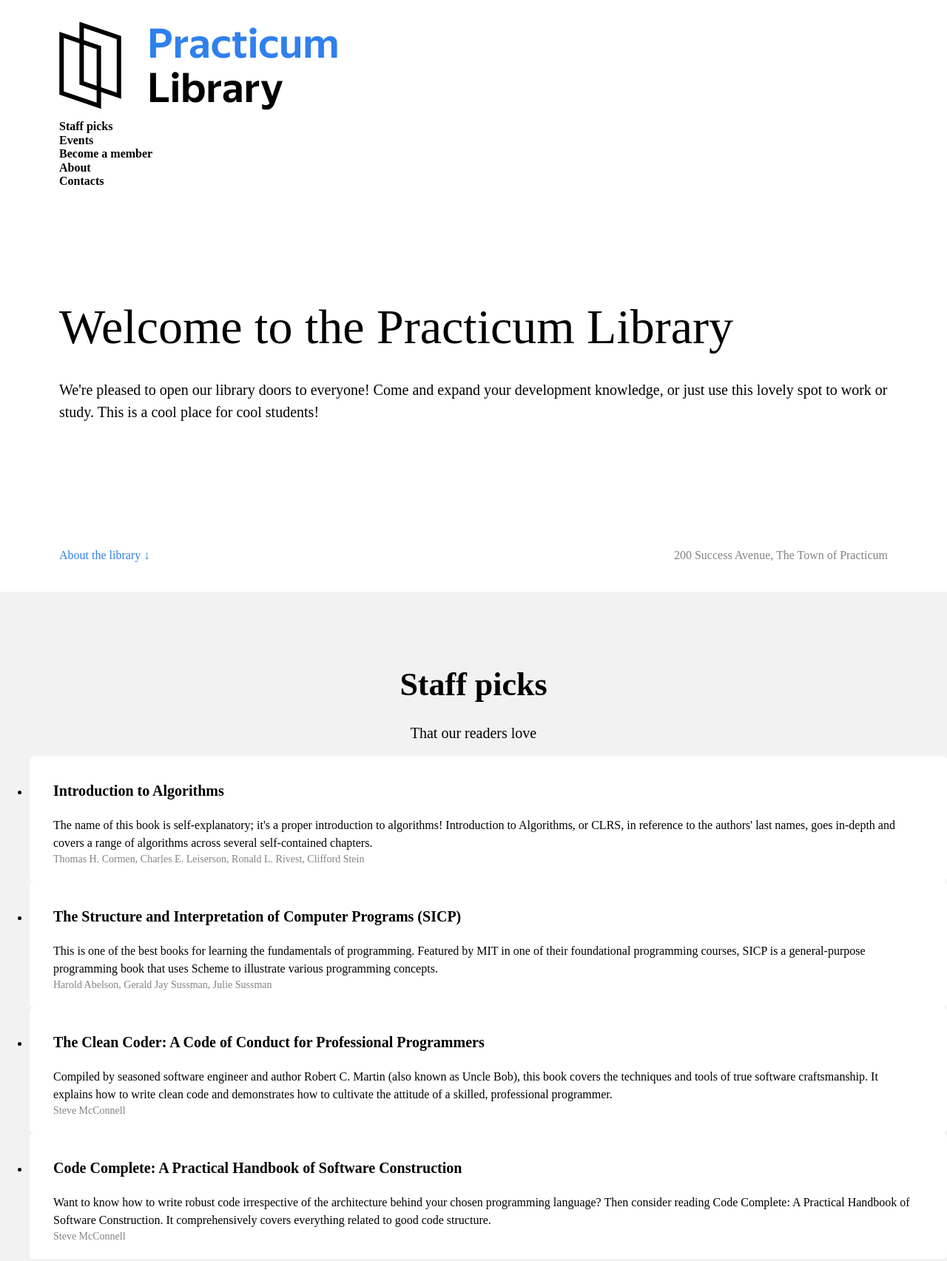
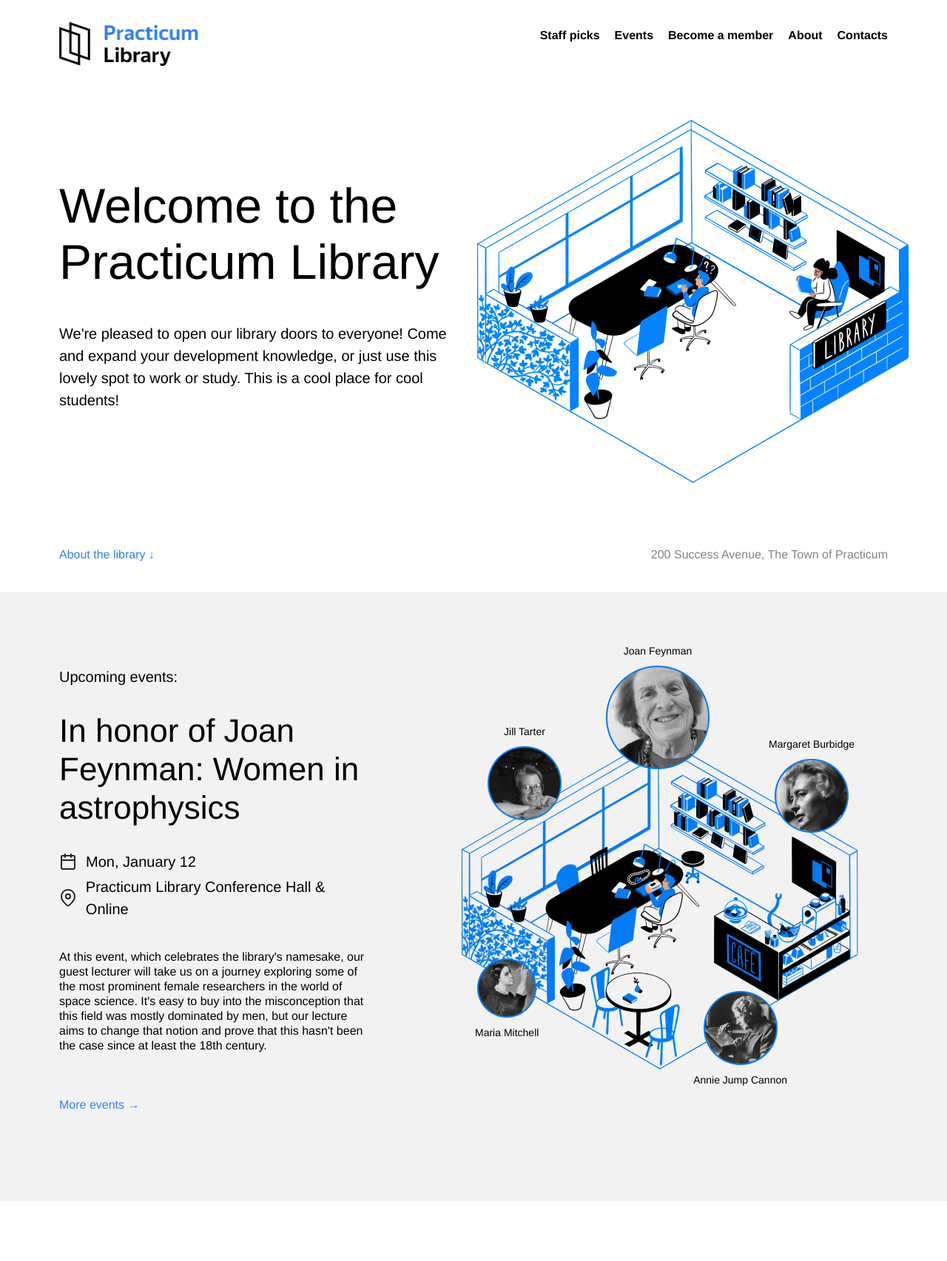
Before and after one commit to TimFaulkner/se_project_library, a plain HTML site: page index.html in a window 1280 px wide. Shown: the top 1705 px of the page at 74% size. After the commit the page ends 1624 px from the top, so only its background shows below. Drawn offline with Linux system fonts and the light colour scheme.

Commit message:
Stage 3 Git Push

```diff
--- a/index.html
+++ b/index.html
@@ -4,14 +4,16 @@
     <meta charset="UTF-8" />
     <meta name="viewport" content="width=device-width, initial-scale=1.0" />
     <title>Practicum Library</title>
+    <link rel="shortcut icon" href="favicon.ico" />
     <link rel="stylesheet" href="./styles/normalize.css" />
     <link rel="stylesheet" href="./styles/style.css" />
   </head>
 
   <body>
     <!-- Wrap the entire page content in a new div with the page class. Remember to add the closing tag -->
-    <div class="header">
-      <div class="nav">
+    <div class="page">
+      <header class="header">
+        <nav class="nav">
           <img
             src="./images/logo.png"
             alt="Practicum Library Logo"
@@ -35,25 +37,120 @@
               <a class="nav__link">Contacts</a>
             </li>
           </ul>
-      </div>
+        </nav>
         <h1 class="header__title">Welcome to the Practicum Library</h1>
         <p class="header__description">
           We're pleased to open our library doors to everyone! Come and expand
           your development knowledge, or just use this lovely spot to work or
           study. This is a cool place for cool students!
         </p>
-      <!-- <img src="./images/inside_the_library.png" alt="Illustration 'Inside the library'" class="header__image" > -->
+        <!-- ----------------------------------------------------------------- -->
+        <!--               Don't uncomment until project stage 2               -->
+        <!-- ----------------------------------------------------------------- -->
+        <img
+          src="./images/inside_the_library.png"
+          alt="Illustration 'Inside the library'"
+          class="header__image"
+        />
         <div class="header__footer">
           <a class="header__link">About the library &darr;</a>
-        <p class="header__address">200 Success Avenue, The Town of Practicum</p>
+          <p class="header__address">
+            200 Success Avenue, The Town of Practicum
+          </p>
+        </div>
+      </header>
+
+      <main class="content">
+        <section class="events">
+          <!-- --------------------------------------------------------------- -->
+          <!--              Don't uncomment until project stage 2              -->
+          <!-- --------------------------------------------------------------- -->
+          <div class="events__content">
+            <h2 class="events__heading">Upcoming events:</h2>
+            <h3 class="events__title">
+              In honor of Joan Feynman: Women in astrophysics
+            </h3>
+            <div class="event-info events__info-section">
+              <div class="event-info__item">
+                <div
+                  class="event-info__icon event-info__icon_type_calendar"
+                ></div>
+                <p class="event-info__text">Mon, January 12</p>
+              </div>
+              <div class="event-info__item">
+                <div class="event-info__icon event-info__icon_type_pin"></div>
+                <p class="event-info__text">
+                  Practicum Library Conference Hall & Online
+                </p>
               </div>
             </div>
+            <p class="events__description">
+              At this event, which celebrates the library's namesake, our guest
+              lecturer will take us on a journey exploring some of the most
+              prominent female researchers in the world of space science. It's
+              easy to buy into the misconception that this field was mostly
+              dominated by men, but our lecture aims to change that notion and
+              prove that this hasn't been the case since at least the 18th
+              century.
+            </p>
+            <a href="#" class="events__more">More events &rarr;</a>
+          </div>
+          <!-- Start creating the composition here -->
+          <div class="events__cover">
+            <img
+              class="events__image"
+              src="./images/cafe.png"
+              alt="Practicum Cafe"
+            />
+            <div class="person person_name_feynman">
+              <p class="person__caption">Joan Feynman</p>
+              <img
+                class="person__image person__image_size_l"
+                src="./images/person_feynman.png"
+                alt="Joan Feynman"
+              />
+            </div>
+            <div class="person person_name_burbidge">
+              <p class="person__caption">Margaret Burbidge</p>
+              <img
+                class="person__image person__image_size_m"
+                src="./images/person_burbidge.png"
+                alt="Margaret Burbidge"
+              />
+            </div>
+            <div class="person person_name_cannon">
+              <img
+                class="person__image person__image_size_m"
+                src="./images/person_cannon.png"
+                alt="Annie Jump Cannon"
+              />
+              <p class="person__caption">Annie Jump Cannon</p>
+            </div>
+            <div class="person person_name_mitchell">
+              <img
+                class="person__image person__image_size_s"
+                src="./images/person_mitchell.png"
+                alt="Maria Mitchell"
+              />
+              <p class="person__caption">Maria Mitchell</p>
+            </div>
+            <div class="person person_name_tarter">
+              <p class="person__caption">Jill Tarter</p>
+              <img
+                class="person__image person__image_size_m"
+                src="./images/person_tarter.png"
+                alt="Jill Tarter"
+              />
+            </div>
+          </div>
+        </section>
 
-    <div class="content">
-      <div class="staff">
-        <h2 class="staff__title">Staff picks</h2>
+        <section class="staff">
+          <!-- --------------------------------------------------------------- -->
+          <!--        Don't uncomment until the final project stage            -->
+          <!-- --------------------------------------------------------------- -->
+          <!--<h2 class="staff__title">Staff picks</h2>
         <p class="staff__subtitle">That our readers love</p>
-        <!-- The ul tag (unordered list) is used here as it is a collection of cards for which the order doesn't really matter. -->
         <ul>
           <li class="card">
             <div class="card__content">
@@ -120,45 +217,14 @@
               <p class="card__footer">Steve McConnell</p>
             </div>
           </li>
-        </ul>
-      </div>
+        </ul>-->
+        </section>
 
-      <div class="events">
-        <div class="events__content">
-          <h2 class="events__heading">Upcoming events:</h2>
-          <h3 class="events__title">
-            In honor of Joan Feynman: Women in astrophysics
-          </h3>
-          <div class="event-info events__info-section">
-            <div class="event-info__item">
-              <div
-                class="event-info__icon event-info__icon_type_calendar"
-              ></div>
-              <p class="event-info__text">Mon, January 12</p>
-            </div>
-            <div class="event-info__item">
-              <div class="event-info__icon event-info__icon_type_pin"></div>
-              <p class="event-info__text">
-                Practicum Library Conference Hall & Online
-              </p>
-            </div>
-          </div>
-          <p class="events__description">
-            At this event, which celebrates the library's namesake, our guest
-            lecturer will take us on a journey exploring some of the most
-            prominent female researchers in the world of space science. It's
-            easy to buy into the misconception that this field was mostly
-            dominated by men, but our lecture aims to change that notion and
-            prove that this hasn't been the case since at least the 18th
-            century.
-          </p>
-          <a href="#" class="events__more">More events &rarr;</a>
-        </div>
-        <!-- Start creating the composition here -->
-      </div>
-
-      <div class="membership">
-        <h2 class="membership__title">Becoming a library member is easy!</h2>
+        <section class="membership">
+          <!-- --------------------------------------------------------------- -->
+          <!--         Don't uncomment until the final project stage           -->
+          <!-- --------------------------------------------------------------- -->
+          <!--<h2 class="membership__title">Becoming a library member is easy!</h2>
         <ul class="membership__steps">
           <li class="step">
             <h3 class="step__title">
@@ -210,10 +276,14 @@
               Enjoy all the awesome benefits of membership!
             </p>
           </li>
-        </ul>
-      </div>
-      <div class="about">
-        <h2 class="about__title">About the library</h2>
+        </ul>-->
+        </section>
+
+        <section class="about">
+          <!-- --------------------------------------------------------------- -->
+          <!--          Don't uncomment until the final project stage          -->
+          <!-- --------------------------------------------------------------- -->
+          <!--<h2 class="about__title">About the library</h2>
         <div class="about__content">
           <p class="about__paragraph">
             Libraries are essential establishments in practically every city,
@@ -233,11 +303,14 @@
             the American Geophysical Union.
           </p>
         </div>
-        <!-- <div class="about__circle"></div> -->
-      </div>
-    </div>
-    <div class="footer">
-      <!-- The time to mark up the footer has come, you can do it 💪 -->
+        <div class="about__circle"></div> -->
+        </section>
+      </main>
+      <footer class="footer">
+        <!-- ----------------------------------------------------------------- -->
+        <!--          Don't uncomment until the final project stage            -->
+        <!-- ----------------------------------------------------------------- -->
+      </footer>
     </div>
   </body>
 </html>
--- a/styles/style.css
+++ b/styles/style.css
@@ -1,4 +1,13 @@
-/* Add your class here */
+.page {
+  /* Add page class properties here */
+  min-width: 1100px;
+  max-width: 1600px;
+  margin: auto;
+  /*Helvetica Neue didn't want to show up in VS Code */
+  font-family: "Helvetica Neue", Arial, sans-serif;
+  font-size: 16px;
+  line-height: 20px;
+}
 
 .header {
   height: 100vh;
@@ -13,15 +22,23 @@
 
 .nav {
   /* Add flex properties here */
+  display: flex;
+  justify-content: space-between;
+  align-items: flex-start;
 }
 
 .logo {
+  height: 60px;
+  width: 196px;
 }
 
 .nav__links {
-  list-style: none;
-  padding-left: 0;
+  /* Reset default list styles here */
+  display: flex;
+  list-style-type: none;
   margin-top: 8px;
+  column-gap: 20px;
+  padding: 0;
 }
 
 .nav__link {
@@ -30,24 +47,27 @@
   font-weight: bold;
 }
 
-/* Add the hover state styles for .nav__link here */
-
 .header__title {
+  max-width: 544px;
+  margin-top: 150px;
   font-size: 66px;
   line-height: 76px;
   font-weight: 500;
-  margin: 150px 0 0;
 }
 
 .header__description {
+  max-width: 532px;
+  margin-top: 32px;
   font-size: 20px;
   line-height: 30px;
-  margin: 32px 0 0;
 }
 
 .header__image {
-  /* Write styles here */
   z-index: 1;
+  max-width: 636px;
+  position: absolute;
+  top: 135px;
+  right: 20px;
 }
 
 .header__footer {
@@ -67,71 +87,9 @@
   text-decoration: none;
 }
 
-/* Add the hover state styles for .header__link here */
-
 .header__address {
   margin: 0;
   color: #838383;
-}
-
-.staff {
-  padding-top: 100px;
-  padding-bottom: 140px;
-  background-color: #f2f2f2;
-}
-
-.staff__title {
-  text-align: center;
-  font-size: 44px;
-  line-height: 52px;
-  margin: 0 0 24px;
-}
-
-.staff__subtitle {
-  text-align: center;
-  font-size: 20px;
-  line-height: 30px;
-  font-weight: 400;
-  margin: 24px 0 0;
-}
-
-/* Add the CSS rule for your new class here. Make sure to place it before .card: parents should precede their children */
-
-.card {
-  background-color: #fff;
-  border-radius: 6px;
-  padding: 32px 40px 20px 32px;
-  box-sizing: border-box;
-}
-
-.card__content {
-  width: 100%;
-  height: 100%;
-  display: flex;
-  flex-direction: column;
-}
-
-.card__title {
-  font-size: 20px;
-  line-height: 30px;
-  font-weight: 700;
-  margin: 0;
-}
-
-.card__text {
-  margin: 20px 0 0;
-  font-size: 16px;
-  line-height: 24px;
-}
-
-.card__footer {
-  margin: 0;
-  font-size: 14px;
-  line-height: 20px;
-  color: #838383;
-  /* Auto margins applied on a flex item automatically extend specified margin to occupy the extra space in the flex container */
-  /* In our case, this pushes the element down to the bottom */
-  margin-top: auto;
 }
 
 .events {
@@ -140,6 +98,7 @@
   align-items: start;
   justify-content: space-between;
   box-sizing: border-box;
+  background-color: #f2f2f2;
 }
 
 .events__content {
@@ -175,6 +134,8 @@
   background-repeat: no-repeat;
   background-position: center;
   margin-right: 12px;
+  width: 24px;
+  height: 24px;
 }
 
 .event-info__icon_type_calendar {
@@ -202,186 +163,74 @@
   text-decoration: none;
 }
 
-/* Add the hover state styles for .events__more here */
-
 .events__cover {
-  /* flex-grow: 1;
+  flex-grow: 1;
   flex-shrink: 0;
   flex-basis: 780px;
   max-width: 780px;
-  position: relative; */
+  position: relative;
 }
 
 .events__image {
-  /* max-width: 100%; */
+  max-width: 100%;
 }
 
 .person {
-  /* position: absolute;
+  position: absolute;
   display: flex;
   align-items: center;
   flex-direction: column;
-  gap: 10px; */
+  gap: 10px;
 }
 
 .person_name_feynman {
   /* Use correct values of top/right/bottom/left properties to position the element */
+  top: -30px;
+  left: 319px;
 }
 
 .person_name_burbidge {
   /* Use correct values of top/right/bottom/left properties to position the element */
+  top: 96px;
+  right: 125px;
 }
 
 .person_name_cannon {
   /* Use correct values of top/right/bottom/left properties to position the element */
+  bottom: 18px;
+  right: 216px;
 }
 
 .person_name_mitchell {
   /* Use correct values of top/right/bottom/left properties to position the element */
+  bottom: 82px;
+  left: 142px;
 }
 
 .person_name_tarter {
   /* Use correct values of top/right/bottom/left properties to position the element */
+  top: 79px;
+  left: 159px;
 }
 
 .person__image {
-  /* max-width: 100%; */
+  max-width: 100%;
 }
 
 .person__image_size_l {
-  /* width: 140px; */
+  width: 140px;
 }
 
 .person__image_size_m {
-  /* width: 100px; */
+  width: 100px;
 }
 
 .person__image_size_s {
-  /* width: 80px; */
+  width: 80px;
 }
 
 .person__caption {
-  /* text-align: center;
+  text-align: center;
   font-size: 14px;
-  margin: 0; */
-}
-
-.membership {
-  padding-top: 100px;
-  padding-bottom: 140px;
-  background-color: #f2f2f2;
-}
-
-.membership__title {
-  max-width: 574px;
-  margin: 0 auto;
-  text-align: center;
-  font-size: 44px;
-  font-weight: 500;
-  line-height: 52px;
-}
-
-.membership__steps {
-  list-style-type: none;
-  padding: 0;
-  margin: 100px 0 0;
-  /* Add styles */
-}
-
-.step {
-  /* Add styles */
-}
-
-.step__title {
-  margin: 0;
-  font-size: 20px;
-  line-height: 30px;
-  font-weight: 700;
-  display: flex;
-  align-items: center;
-}
-
-.step__icon {
-  margin-left: 20px;
-}
-
-.step__description {
-  margin: 10px 0 0;
-}
-
-.about {
-  padding: 100px 80px;
-  background-color: #1f1f1f;
-  color: #fff;
-  overflow: hidden;
-  position: relative;
-  box-sizing: border-box;
-}
-
-.about__title {
-  margin: 0;
-  font-size: 20px;
-  line-height: 30px;
-  font-weight: 500;
-  z-index: 1;
-}
-
-.about__content {
-  font-size: 20px;
-  line-height: 30px;
-  font-weight: 400;
-  max-width: 660px;
-}
-
-.about__paragraph {
   margin: 0;
 }
-
-.about__circle {
-  background-color: #2f80ed;
-  width: 495px;
-  height: 495px;
-  border-radius: 50%;
-}
-
-.footer {
-  box-sizing: border-box;
-}
-
-.footer__columns {
-}
-
-.footer__column_content_hours {
-}
-
-.footer__column_content_social {
-}
-
-.footer__logo {
-}
-
-.footer__list {
-  /* The code below removes the default browser styles for lists */
-  list-style-type: none;
-  padding: 0;
-  margin: 0;
-}
-
-.footer__list-item {
-}
-
-.footer__column-heading {
-}
-
-.footer__column-link {
-  color: white;
-  font-size: 16px;
-  line-height: 20px;
-  text-decoration: none;
-}
-
-.footer__social-icon {
-}
-
-.footer__copyright {
-}
```
Lines whose indentation alone changed are shown as unchanged.
